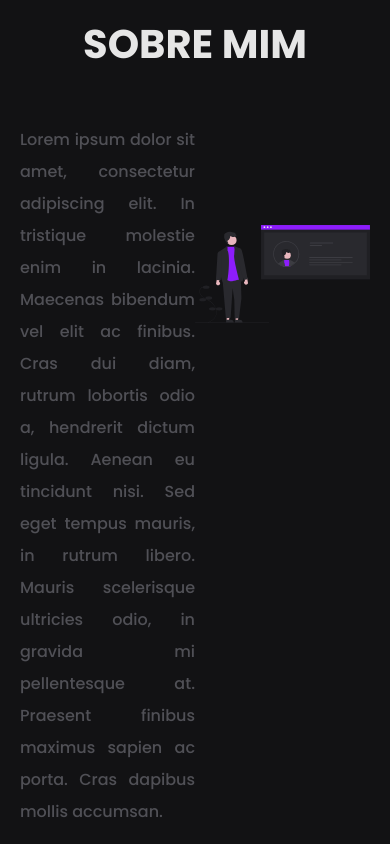
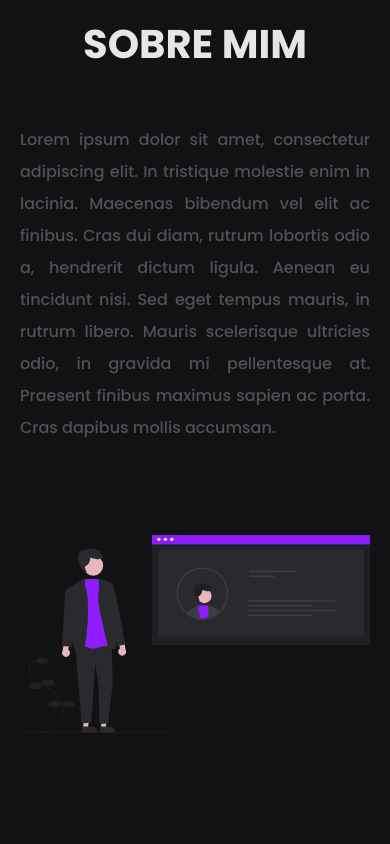
Before and after one commit to LeozinH1/portfolio, a Next.js app: page / in a window 390 px wide. Shown: the part 880-1724 px from the top of the page. Built offline with nearby package versions, Linux system fonts and the light colour scheme.

Commit message:
Responsive

```diff
--- a/src/styles/pages/Home.ts
+++ b/src/styles/pages/Home.ts
@@ -248,6 +248,15 @@ export const AboutContent = styled.div``;
 
 export const About = styled.div`
   display: flex;
+
+  @media screen and (max-width: 800px) {
+    flex-flow: column;
+    gap: 40px;
+
+    > div {
+      width: 100%;
+    }
+  }
 `;
 
 export const AboutTimeline = styled.div`
@@ -464,6 +473,10 @@ export const ContactContent = styled.div`
   form {
     text-align: center;
   }
+
+  @media screen and (max-width: 800px) {
+    max-width: 100%;
+  }
 `;
 
 export const Social = styled.div`
```
